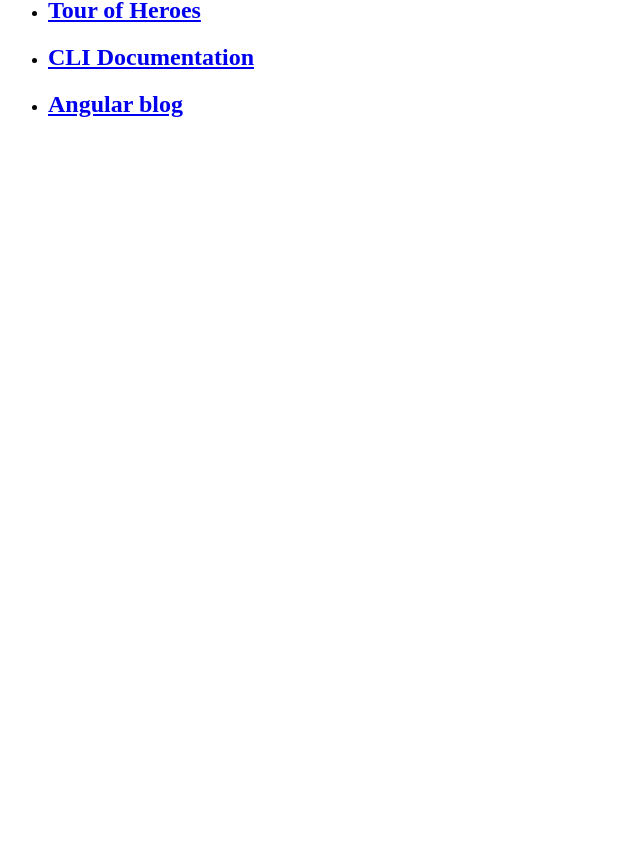
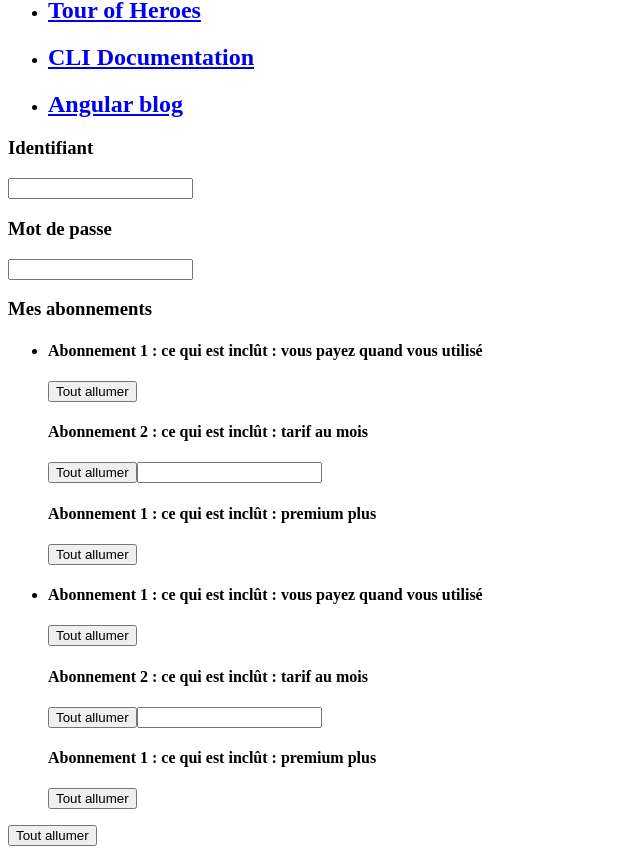
Before and after one commit to rKaradjia/Autoroute_angular, an Angular app: page / in a window 1280 px wide. Shown: the part 454-1308 px from the top of the page, without its empty margins (0-640 px from the left). Before the commit the page ends 800 px from the top, so only its background shows below. Built offline with nearby package versions, Linux system fonts and the light colour scheme.

Commit message:
1st commit

```diff
--- /dev/null
+++ b/src/app/abonnement/abonnement.component.html
@@ -0,0 +1,30 @@
+<li class="list-group-item">
+
+  <h4>Abonnement 1 : ce qui est inclût : {{getliberte()}} </h4>
+  <button class="btn btn-success"
+
+    [disabled]="!isAuth"
+
+    (click)="onAllumer()">Tout allumer</button>
+
+
+
+  <h4>Abonnement 2 : ce qui est inclût : {{premium}} </h4>
+  <button class="btn btn-success"
+
+    [disabled]="!isAuth"
+
+    (click)="onAllumer()">Tout allumer</button>
+
+    <input type="text" class="form-control" [(ngModel)]="appareilName">
+
+
+
+  <h4>Abonnement 1 : ce qui est inclût : {{premiumplus}}</h4>
+  <button class="btn btn-success"
+
+    [disabled]="!isAuth"
+
+    (click)="onAllumer()">Tout allumer</button>
+
+</li>
--- /dev/null
+++ b/src/app/abonnement/abonnement.component.ts
@@ -0,0 +1,52 @@
+import { Component, OnInit } from '@angular/core';
+
+@Component({
+  selector: 'app-abonnement',
+  templateUrl: './abonnement.component.html',
+  styleUrls: ['./abonnement.component.scss']
+})
+export class AbonnementComponent implements OnInit {
+
+  liberte: string = 'vous payez quand vous utilisé';
+
+   premium: string = 'tarif au mois';
+
+   premiumplus: string = 'premium plus';
+
+
+
+   isAuth = false;
+
+ // constructor() { }
+
+ constructor() {
+
+  setTimeout(
+
+    () => {
+
+      this.isAuth = true;
+
+    }, 4000
+
+  );
+
+}
+
+  ngOnInit() {
+  }
+
+
+
+  getliberte() {
+
+    return this.liberte;
+
+  }
+
+  onAllumer() {
+
+    console.log('On allume tout !');
+
+}
+}
--- a/src/app/app.component.html
+++ b/src/app/app.component.html
@@ -15,5 +15,32 @@
   </li>
   <li>
     <h2><a target="_blank" rel="noopener" href="https://blog.angular.io/">Angular blog</a></h2>
+
   </li>
 </ul>
+
+
+<h3>Identifiant</h3>
+<input type="text" class="form-control" [(ngModel)]="appareilName">
+
+<h3>Mot de passe</h3>
+<input type="text" class="form-control" [(ngModel)]="appareilName">
+
+
+<h3>Mes abonnements</h3>
+<ul class="list-group">
+
+<app-abonnement></app-abonnement>
+<app-abonnement></app-abonnement>
+
+
+
+
+</ul>
+
+
+<button class="btn btn-success"
+
+    [disabled]="!isAuth"
+
+    (click)="onAllumer()">Tout allumer</button>
--- a/src/app/app.component.ts
+++ b/src/app/app.component.ts
@@ -7,4 +7,27 @@
 })
 export class AppComponent {
   title = 'app';
+  isAuth = false;
+
+
+
+  constructor() {
+
+    setTimeout(
+
+      () => {
+
+        this.isAuth = true;
+
+      }, 4000
+
+    );
+
+  }
+
+  onAllumer() {
+
+    console.log('On allume tout !');
+
 }
+}
```
Also changed, not shown: package.json (+6 -5 lines), src/app/app.module.ts (+6 -2 lines), src/app/abonnement/abonnement.component.scss (added), 1 other file (tests, documents, lock files or other folders).
